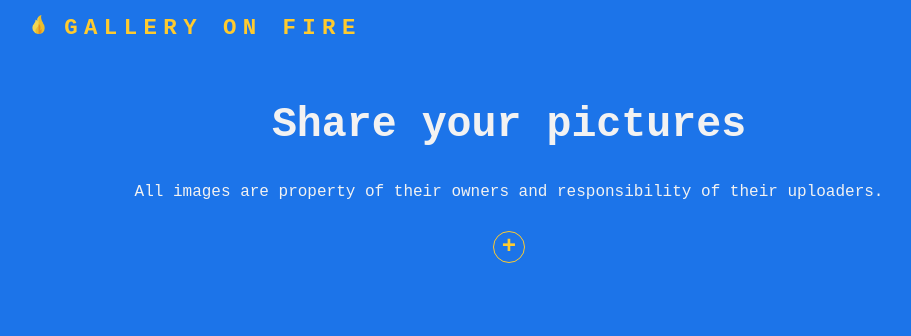
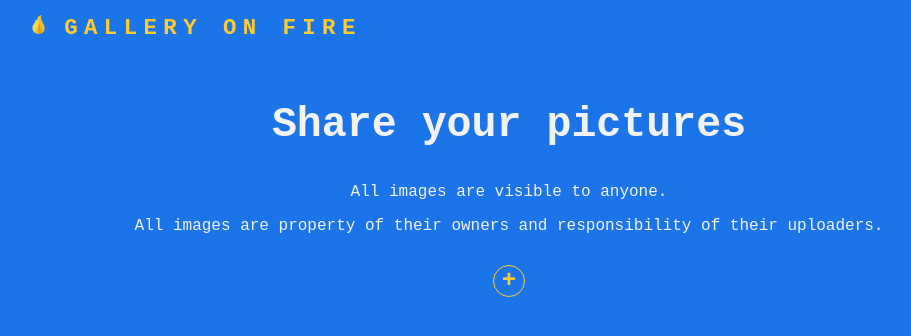
Before and after one commit to michgonch/galleryonfire, a React (Create React App) app: page / in a window 1280 px wide. Shown: the top 336 px of the page, without its empty margins (131-1042 px from the left). Built offline with nearby package versions, Linux system fonts and the light colour scheme; no server answers; the database is empty; a web font is replaced by a local one.

Commit message:
Add disclaimer

```diff
--- a/src/components/Title.js
+++ b/src/components/Title.js
@@ -8,6 +8,7 @@ const Title = () => {
         Gallery on Fire
       </h1>
       <h2>Share your pictures</h2>
+      <p>All images are visible to anyone.</p>
       <p>All images are property of their owners and responsibility of their uploaders.</p>
     </div>
   )
```
